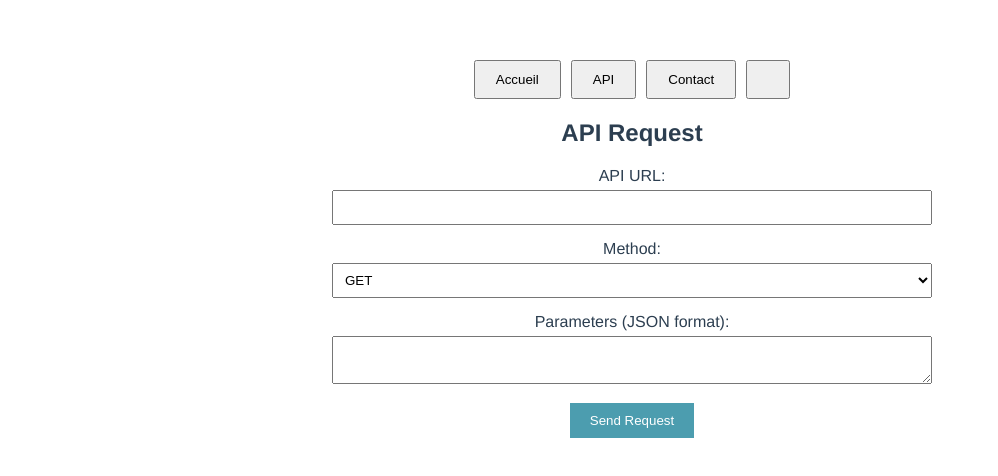
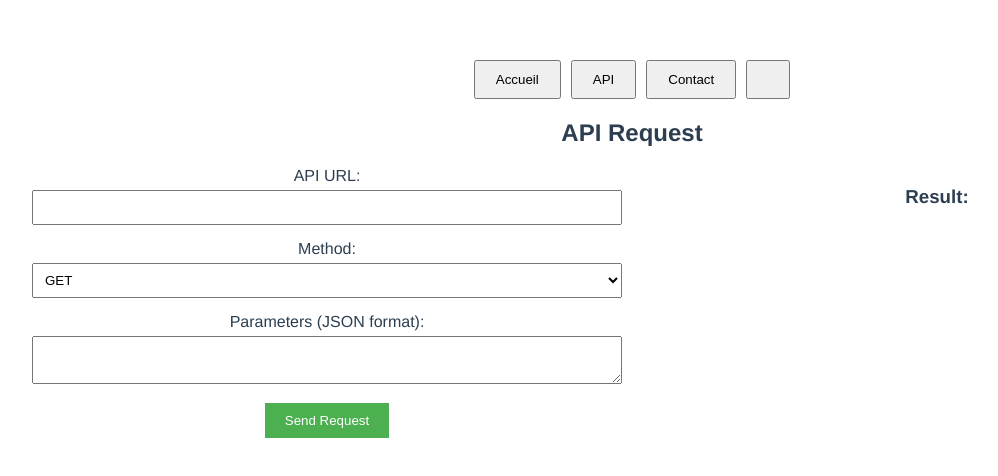
Before and after one commit to FunsizedWrath/TD_site_internet_VueJS, a Vue app in the folder tdsiteinternet/: page /api in a window 1280 px wide. Shown: the top 476 px of the page, without its empty margins (8-1006 px from the left). Built offline with nearby package versions, Linux system fonts and the light colour scheme.

Commit message:
Update APIComponent.vue

```diff
--- a/tdsiteinternet/src/components/APIComponent.vue
+++ b/tdsiteinternet/src/components/APIComponent.vue
@@ -1,7 +1,8 @@
 <template>
   <div class="api-component">
     <h2>API Request</h2>
-    <form @submit.prevent="fetchData">
+    <div class="api-container">
+      <form @submit.prevent="fetchData" class="api-form">
         <div class="form-group">
           <label for="apiUrl">API URL:</label>
           <input type="text" id="apiUrl" v-model="apiUrl" required />
@@ -22,11 +23,11 @@
         <button type="submit">Send Request</button>
       </form>
       <div class="result">
+        <h3>Result:</h3>
         <div v-if="result">
-        <h3>Result:</h3>
           <pre>{{ result }}</pre>
         </div>
-
+      </div>
     </div>
   </div>
 </template>
@@ -68,8 +69,24 @@ export default {
 
 <style scoped>
 .api-component {
-  max-width: 600px;
+  max-width: 1200px;
   margin: 0 auto;
+}
+
+.api-container {
+  display: flex;
+  justify-content: space-between;
+  gap: 20px;
+}
+
+.api-form {
+  flex: 1;
+}
+
+.result {
+  flex: 1;
+  max-height: 300px; /* Limite la hauteur maximale */
+  overflow: auto; /* Ajoute une barre de défilement si nécessaire */
 }
 
 .form-group {
@@ -89,29 +106,21 @@ input, select, textarea {
 
 button {
   padding: 10px 20px;
-  background-color: #4c9daf;
+  background-color: #4CAF50;
   color: white;
   border: none;
-
   cursor: pointer;
 }
 
-
 button:hover {
-  background-color: #457aa0;
-}
-
-.result {
-  margin-top: 20px;
-  max-height: 300px;
-  overflow: auto;
+  background-color: #45a049;
 }
 
 pre {
   background-color: #f4f4f4;
   padding: 10px;
   border: 1px solid #ddd;
-  white-space: pre-wrap;
-  word-wrap: break-word;
+  white-space: pre-wrap; /* Permet de gérer les longues lignes */
+  word-wrap: break-word; /* Permet de gérer les longues lignes */
 }
 </style>
```
Lines whose indentation alone changed are shown as unchanged.
